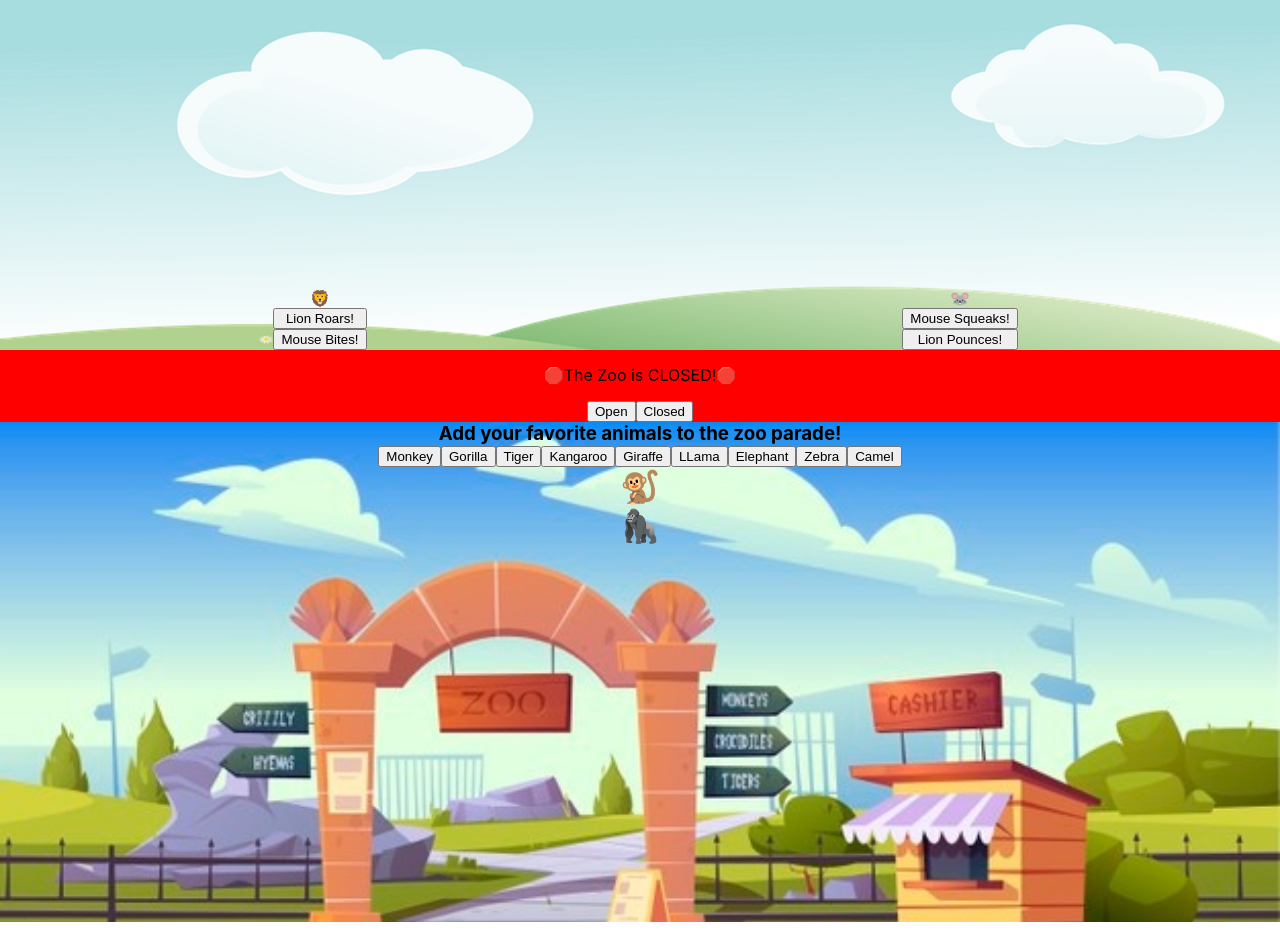
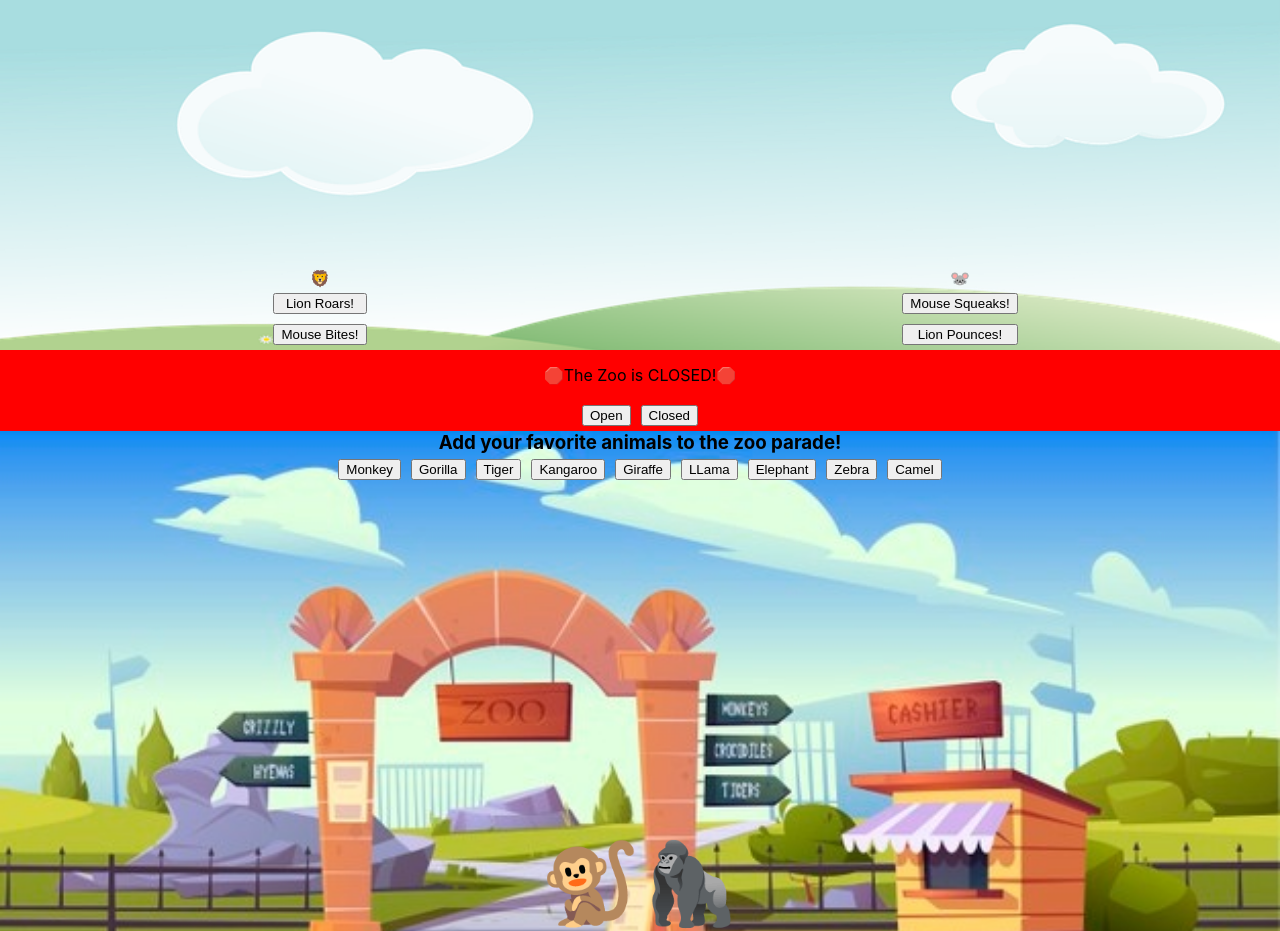
Before and after one commit to Trevor-Rezac/react-Busy-Zoo, a React (Create React App) app: page / in a window 1280 px wide. Built offline with nearby package versions, Linux system fonts and the light colour scheme.

Commit message:
minor styling to zoo parade

```diff
--- a/src/Animal.js
+++ b/src/Animal.js
@@ -1,7 +1,7 @@
 import React from 'react';
 
 export default function Animal({ animal }) {
-  return <div className='animal' style={{ fontSize: '2rem' }}>
+  return <div className='animal' style={{ fontSize: '5rem' }}>
     {animal === 'monkey' && '🐒'}
     {animal === 'gorilla' && '🦍'}
     {animal === 'tiger' && '🐅'}
--- a/src/App.css
+++ b/src/App.css
@@ -73,9 +73,22 @@ p {
   height: 500px;
   width: 100%;
   background-size: cover;
+  display: flex;
+  flex-direction: column;
+  justify-content: space-between;
+  align-items: center;
+}
+.parade {
+  display: flex;
+  flex-direction: row;
+  flex-wrap: wrap;
 }
 
 h3 {
   margin: 0 auto;
   padding: 0;
 }
+
+button {
+  margin: 5px;
+}
--- a/src/App.js
+++ b/src/App.js
@@ -50,8 +50,8 @@ function App() {
         </div>
       </section>
       <section className='zoo-container' style={{ backgroundImage: `url(${zooBackground})` }}>
-        <h3>Add your favorite animals to the zoo parade!</h3>
         <div className='animal-btn-container'>
+          <h3>Add your favorite animals to the zoo parade!</h3>
           <button onClick={() => handleAddAnimal('monkey')}>Monkey</button>
           <button onClick={() => handleAddAnimal('gorilla')}>Gorilla</button>
           <button onClick={() => handleAddAnimal('tiger')}>Tiger</button>
```
